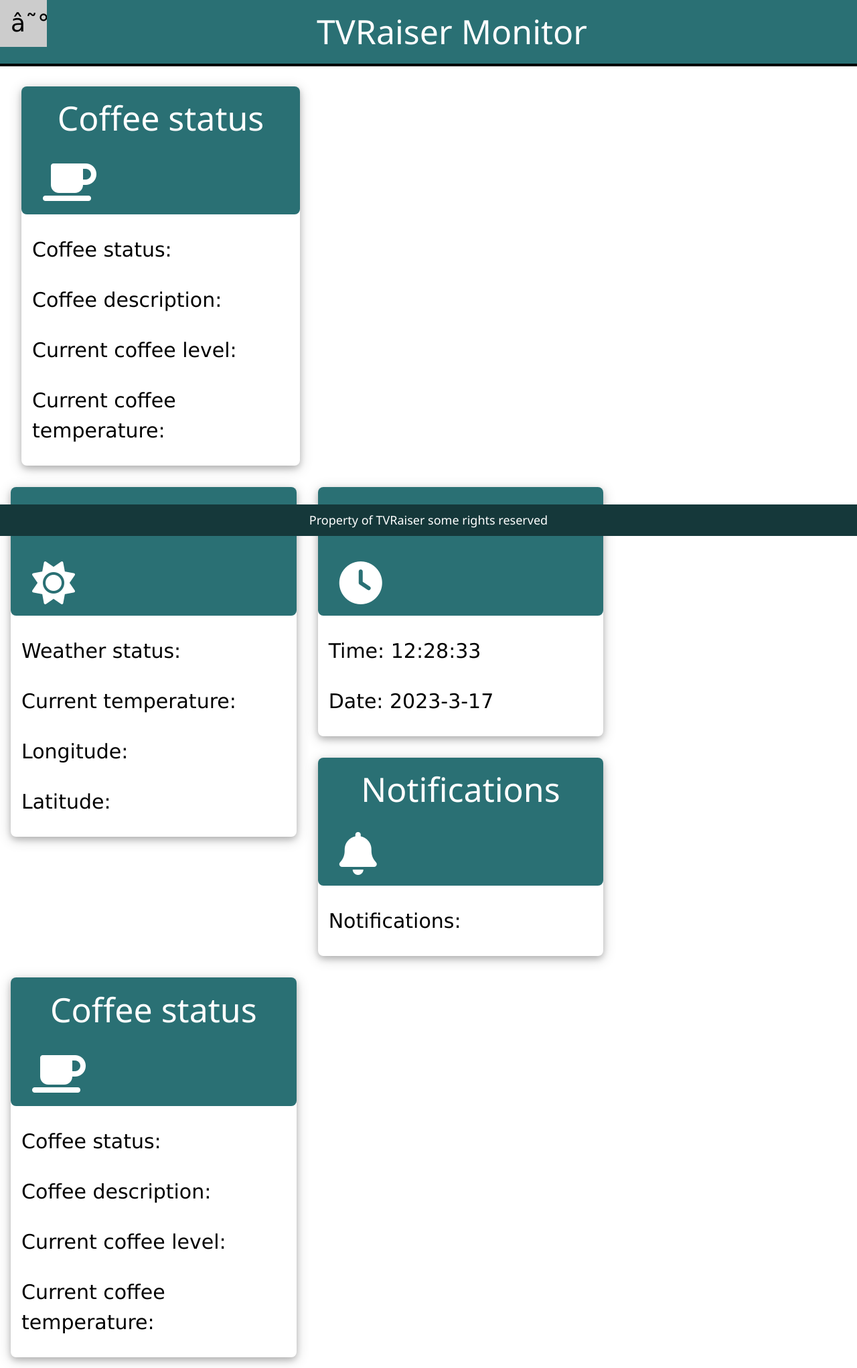
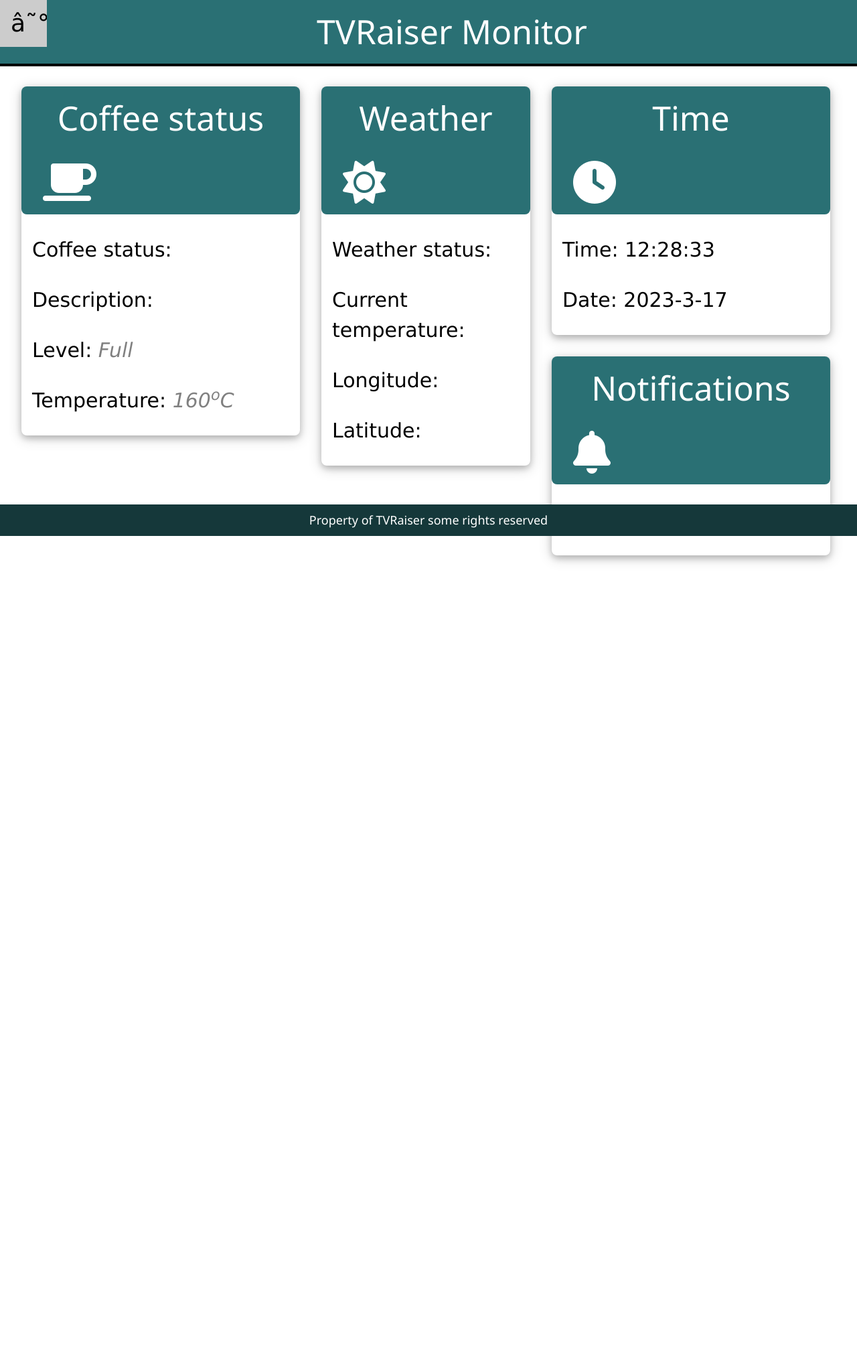
Before and after one commit to migit/TVRaiser, a PHP site: page / in a window 1280 px wide. Shown: the whole page at 67% size. After the commit the page ends 840 px from the top, so only its background shows below. Run offline with PHP 8.4, Linux system fonts and the light colour scheme.

Commit message:
Made some visual improvements

```diff
--- a/TVRaiser Monitor/css/style.css
+++ b/TVRaiser Monitor/css/style.css
@@ -15,6 +15,12 @@
 div {
     display: block;
     justify-content: space-between;
+  }
+i {
+    font-size: 30px;
+    font-style: italic;
+    font-weight: 10em;
+    color: gray;
   }
 
 #Banner{
--- a/TVRaiser Monitor/index.html
+++ b/TVRaiser Monitor/index.html
@@ -13,7 +13,7 @@
 
 <!-- Audio -->
 <audio id="Coffee">
-  <source src="sound/pouring-coffee.mp3" type="audio/mpeg">
+  <source src="sound/ding.mp3" type="audio/mpeg">
 </audio>
 
 <!-- SideBar -->
@@ -35,27 +35,8 @@
   <p></p>
   <!-- Main page -->
   <div id="CardHolder" class="w3-container ">
-    <script src="js/Create.js"></script>
-    <!-- Coffee card -->
 
-    <div class="w3-card-4 w3-round-large w3-third w3-margin">
 
-      <header class="w3-container w3-theme w3-round-large">
-        <h1>Coffee status</h1>
-        <i id="CoffeeIcon" class="fa-solid fa-mug-saucer w3-jumbo w3-margin"></i>
-      </header>
-
-      <div class="w3-container">
-        <p id = "CoffeeStatus">Coffee status: </p>
-        <!--<p id="CoffeeStatus">idle</p>-->
-        <p id="coffeeDescription">Coffee description: </p>
-        <p id="CoffeeLevel">Current coffee level: </p>
-        <p id="CoffeeTemperature">Current coffee temperature: </p>
-      </div>
-
-      </div>
-
-    </div>
   </div>
 
 <!-- Footer -->
@@ -63,7 +44,7 @@
   <h5>Property of TVRaiser some rights reserved</h5>
 </div>
 
-
+<script src="js/Create.js"></script>
 </body>
 <script src="js/Updates.js"></script>
 </html>
--- a/TVRaiser Monitor/js/Create.js
+++ b/TVRaiser Monitor/js/Create.js
@@ -69,7 +69,7 @@
     }
     //Used to create card div
     let IdText = CardHeader.replace(/ /g, "_");
-    document.write('<div id="'+IdText+"_Card"+'" class="w3-card-4 w3-round-large w3-margin '+CardSize+' "> <header id="'+IdText+"_Card_header"+'" class="w3-container w3-theme w3-round-large"> <h1 id="'+IdText+"_Card_title"+'">'+CardHeader+'</h1> <i id="'+IdText+"_Card_icon"+'" class="'+CardIcon+' w3-margin w3-jumbo"></i> </header> <div id="'+IdText+"_Card_container"+'" class="w3-container"> </div> </div> </div>');
+    document.getElementById('CardHolder').innerHTML += '<div id="'+IdText+"_Card"+'" class="w3-card-4 w3-round-large w3-margin '+CardSize+' "> <header id="'+IdText+"_Card_header"+'" class="w3-container w3-theme w3-round-large"> <h1 id="'+IdText+"_Card_title"+'">'+CardHeader+'</h1> <p id="'+IdText+"_Card_icon"+'" class="'+CardIcon+' w3-margin w3-jumbo"></p> </header> <div id="'+IdText+"_Card_container"+'" class="w3-container"> </div> </div> </div>';
     //Used to create card content
     CardContent.forEach(element => {
         document.getElementById(IdText+'_Card_container').innerHTML += "<p id="+IdText+"_Card_content_"+i+">"+CardContent[i]+"</p>";
@@ -79,7 +79,7 @@
 }
 
 //Usage of CreateCard function first parameter is the card header, second parameter is the card content, third parameter is the card size, fourth parameter is the card icon
-CreateCard("Coffee status", ["Coffee status: ", "Coffee description: ", "Current coffee level: ", "Current coffee temperature:"], "Medium", "CoffeeMug");
-CreateCard("Weather", ["Weather status: ", "Current temperature: ", "Longitude: ", "Latitude: "], "Medium", "Sun");
+CreateCard("Coffee status", ["Coffee status: ", "Description: ", "Level: <i>Full</i>", "Temperature: <i>160<sup>o</sup>C</i>"], "Medium", "CoffeeMug");
+CreateCard("Weather", ["Weather status: ", "Current temperature: ", "Longitude: ", "Latitude: "], "Small", "Sun");
 CreateCard("Time", ["Current time: ", "Current date: "], "Medium", "Clock");
 CreateCard("Notifications", ["Notifications: "], "Medium", "Bell");
--- a/TVRaiser Monitor/js/Updates.js
+++ b/TVRaiser Monitor/js/Updates.js
@@ -20,9 +20,8 @@
 //Coffee side function
 function CoffeeSide() {
         TimerInterval = 10;
-        document.getElementById("CoffeeIcon").classList.remove("fa-shake");
-        document.getElementById("CoffeeStatus").style.color = "Red";
-        document.getElementById("CoffeeStatus").innerHTML = "Idle";
+        document.getElementById("Coffee_status_Card_icon").classList.remove("fa-shake");
+        document.getElementById("Coffee_status_Card_content_0").innerHTML = "Status: "+"<i style = 'color: Grey'>Idle</i>";
         //document.getElementById("coffeeDescription").innerHTML = "Coffee is not being brewed";
 }
 
@@ -34,10 +33,13 @@
                 const json = await res.json();
                         JsonLength = json.length - 1;
                         if (LastBrewed != json[JsonLength].id) {
+                                if (LastBrewed == null) {
+                                        LastBrewed = json[JsonLength].id;
+                                }
                                 LastBrewed = json[JsonLength].id;
-                                document.getElementById("CoffeeIcon").classList.add("fa-shake");
-                                document.getElementById("CoffeeStatus").style.color = "Green";
-                                document.getElementById("CoffeeStatus").innerHTML = "Ready";
+                                document.getElementById("Coffee_status_Card_content_1").innerHTML += "<i>"+json[JsonLength].content+"</i>";
+                                document.getElementById("Coffee_status_Card_icon").classList.add("fa-shake");
+                                document.getElementById("Coffee_status_Card_content_0").innerHTML = "Status: "+"<i style = 'color: green'>Ready</i>";
                                 document.getElementById("Coffee").play();
                                 //document.getElementById("coffeeDescription").innerHTML = json[0].content;
                                 TimerInterval = 20000;
```
Also changed, not shown: TVRaiser Monitor/README.md (added), 2 other files.
